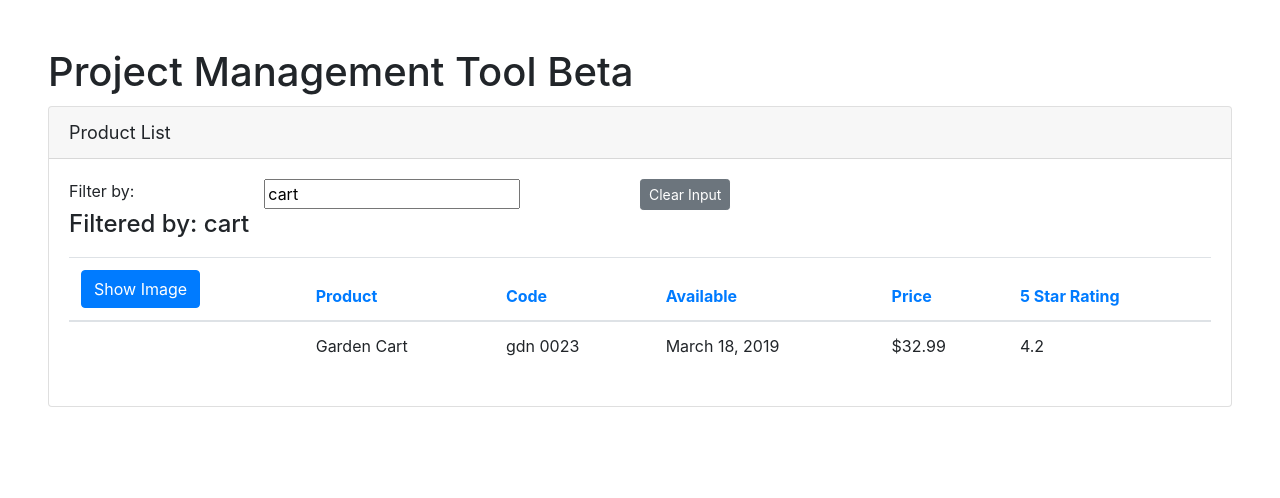
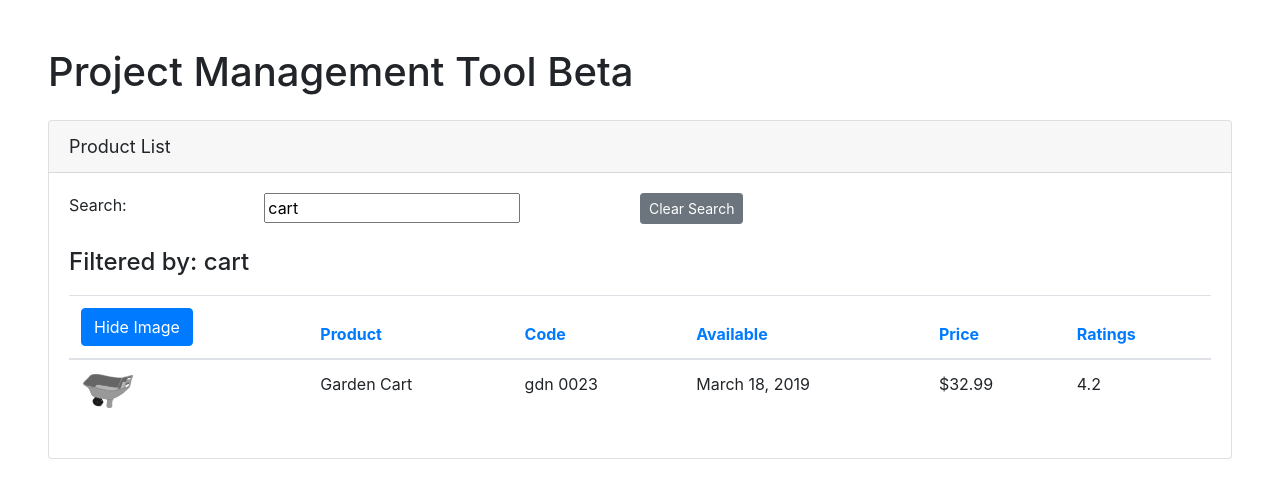
Before and after one commit to pkgamma/angular-exercise, an Angular app in the folder angular-pm-tool/: page / in a window 1280 px wide. Shown: the top 498 px of the page. Built offline with nearby package versions, Linux system fonts and the light colour scheme.

Commit message:
now if no matching search result there will be an alart

```diff
--- a/angular-pm-tool/src/app/products/product-list.component.html
+++ b/angular-pm-tool/src/app/products/product-list.component.html
@@ -1,27 +1,29 @@
-<div class = 'card'>
-    <div class = 'card-header'>
+<div class='card mt-4'>
+    <div class='card-header'>
         {{pageTitle}}
     </div>
-    <div class = 'card-body'>
-        <div class = 'row'>
-            <div class = 'col-md-2'>Filter by:</div>
-            <div class = 'col-md-4'><input type = 'text' [(ngModel)] = 'listFilter'/></div>
-            <button class = 'btn btn-secondary btn-sm'
-                *ngIf = 'listFilter'
-                (click) = 'clearInput()'>Clear Input</button>
+    <div class='card-body'>
+        <div class='row'>
+            <div class='col-md-2'>Search:</div>
+            <div class='col-md-4'><input type='text'
+                       [(ngModel)]='listFilter' /></div>
+            <button class='btn btn-secondary btn-sm'
+                    *ngIf='listFilter'
+                    (click)='clearInput()'>Clear Search</button>
         </div>
-        <div class = 'row'>
-            <div class = 'col-md-6'>
+        <div class='row mt-4'>
+            <div class='col-md-6'>
                 <h4>Filtered by: {{listFilter}}</h4>
             </div>
         </div>
-        <div class = 'table-responsive' *ngIf = 'products && products.length'>
-            <table class = 'table'>
-                <thead class = 'text-primary'>
+        <div class='table-responsive'
+             *ngIf='products && products.length'>
+            <table class='table'>
+                <thead class='text-primary'>
                     <tr>
                         <th>
-                            <button class = 'btn btn-primary'
-                            (click) = 'toggleImage()'>
+                            <button class='btn btn-primary'
+                                    (click)='toggleImage()'>
                                 {{showImage ? 'Hide' : "Show"}} Image
                             </button>
                         </th>
@@ -29,17 +31,17 @@
                         <th>Code</th>
                         <th>Available</th>
                         <th>Price</th>
-                        <th>5 Star Rating</th>
+                        <th>Ratings</th>
                     </tr>
                 </thead>
                 <tbody>
-                    <tr *ngFor = 'let product of filteredProducts'>
+                    <tr *ngFor='let product of filteredProducts'>
                         <td>
-                            <img *ngIf = 'showImage'
-                            [src] = 'product.imageUrl'
-                            [title] = 'product.productName'
-                            [style.width.px] = 'imageWidth'
-                            [style.margin.px] = 'imageMargin'>
+                            <img *ngIf='showImage'
+                                 [src]='product.imageUrl'
+                                 [title]='product.productName'
+                                 [style.width.px]='imageWidth'
+                                 [style.margin.px]='imageMargin'>
                         </td>
                         <td>{{product.productName}}</td>
                         <td>{{product.productCode | lowercase | convertToSpaces:'-'}}</td>
@@ -47,6 +49,11 @@
                         <td>{{product.price | currency:'USD':'symbol':'1.2-2'}}</td>
                         <td>{{product.starRating}}</td>
                     </tr>
+                    <div *ngIf='filteredProducts.length == 0'
+                         class="alert alert-danger mt-4"
+                         role="alert">
+                        No matching result, please try again.
+                    </div>
                 </tbody>
             </table>
         </div>
--- a/angular-pm-tool/src/app/products/product-list.component.ts
+++ b/angular-pm-tool/src/app/products/product-list.component.ts
@@ -10,7 +10,7 @@ export class ProductListComponent implements OnInit {
     pageTitle: string = "Product List";
     imageWidth: number = 50;
     imageMargin: number = 2;
-    showImage: boolean = false;
+    showImage: boolean = true;
 
     _listFilter: string = 'cart';
     get listFilter(): string {
@@ -36,6 +36,16 @@ export class ProductListComponent implements OnInit {
     filteredProducts: IProduct[];
 
     products: IProduct[] = [
+        {
+            "productId": 1,
+            "productName": "Leaf Rake",
+            "productCode": "GDN-0011",
+            "releaseDate": "March 19, 2019",
+            "description": "Leaf rake with 48-inch wooden handle.",
+            "price": 19.95,
+            "starRating": 3.2,
+            "imageUrl": "assets/images/leaf_rake.png"
+        },
         {
             "productId": 2,
             "productName": "Garden Cart",
@@ -65,6 +75,16 @@ export class ProductListComponent implements OnInit {
             "price": 11.55,
             "starRating": 3.7,
             "imageUrl": "assets/images/saw.png"
+        },
+        {
+            "productId": 10,
+            "productName": "Video Game Controller",
+            "productCode": "GMG-0042",
+            "releaseDate": "October 15, 2018",
+            "description": "Standard two-button video game controller",
+            "price": 35.95,
+            "starRating": 4.6,
+            "imageUrl": "assets/images/xbox-controller.png"
         }
     ];
 
```
